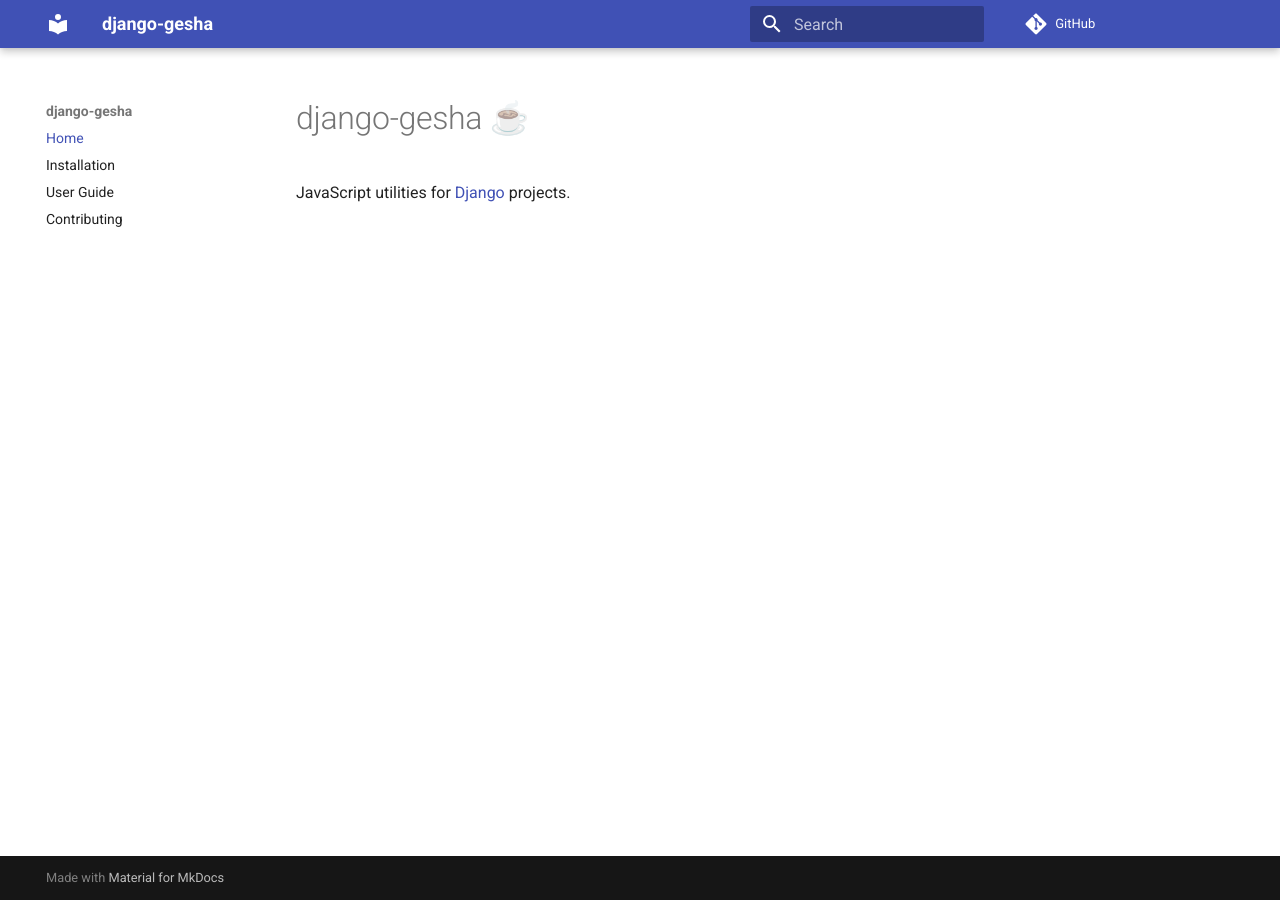
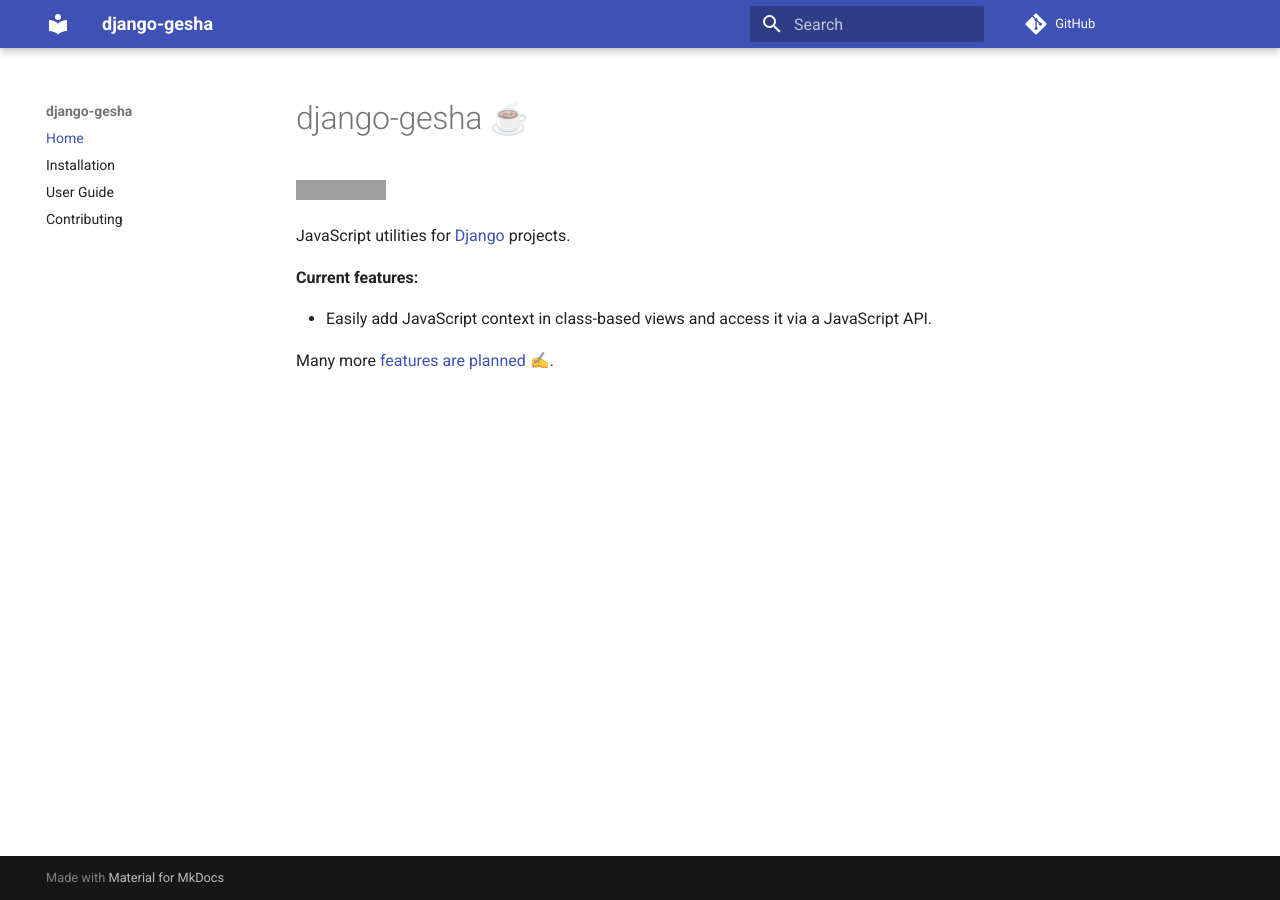
Before and after one commit to ely-as/django-gesha, an MkDocs documentation site: the page built from docs/index.md, in a window 1280 px wide. Built offline with MkDocs 1.6.1 and Material for MkDocs 9.7.7, drawn with Linux system fonts in a browser that asks for light colours; comment, search, counter and statistics services are not loaded; grey boxes are pictures that could not be loaded.

```diff
--- a/docs/index.md
+++ b/docs/index.md
@@ -1,3 +1,11 @@
 # django-gesha ☕
 
+[![Test](https://github.com/ely-as/django-gesha/actions/workflows/test.yml/badge.svg?branch=main)](https://github.com/ely-as/django-gesha/actions/workflows/test.yml)
+
 JavaScript utilities for [Django](https://www.djangoproject.com/) projects.
+
+**Current features:**
+
+  - Easily add JavaScript context in class-based views and access it via a JavaScript API.
+
+Many more [features are planned](https://github.com/ely-as/django-gesha/labels/feature) ✍️.
```
Also changed, not shown: README.md (+3 -2 lines).
